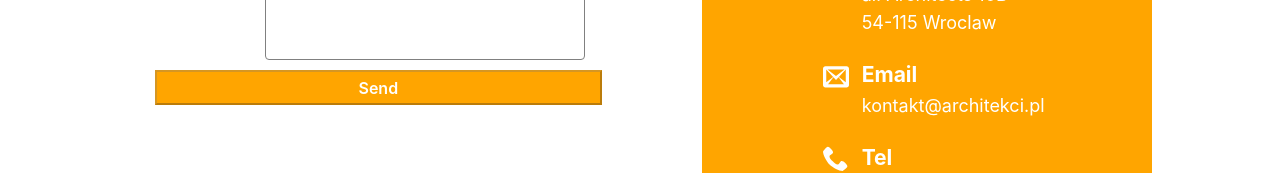
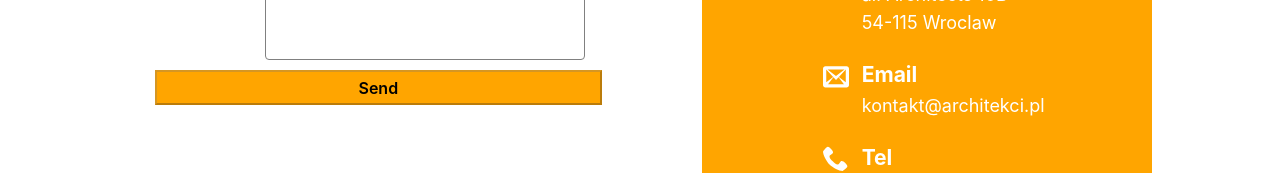
Before and after one commit to Yana-Yeg/Stomatology, a React (Create React App) app: page /about in a window 1280 px wide. In both pictures the pointer is over the button "Send". Shown: the part 476-649 px from the top of the page. Built offline with nearby package versions, Linux system fonts and the light colour scheme.

Commit message:
button hover

```diff
--- a/src/components/--about/Form/Form.module.scss
+++ b/src/components/--about/Form/Form.module.scss
@@ -85,8 +85,9 @@
     font-weight: 600;
 }
 
-.formBtn:hover {
+.formBtn:hover,
+.formBtn:focus {
     background-color: orange;
-    color: white;
+    color: black;
     border: 4px solid inherit
 }
```
